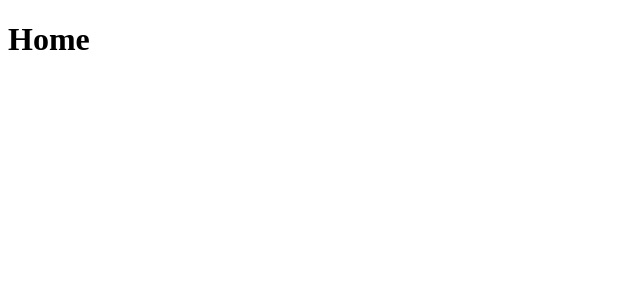
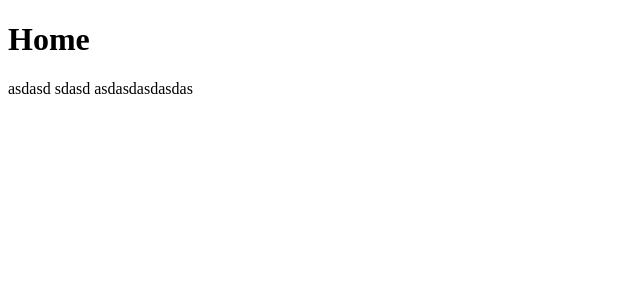
Before and after one commit to lsx-xavier/clone-tabnews, a Next.js app: page / in a window 1280 px wide. Shown: the top 300 px of the page, without its empty margins (0-640 px from the left). Built offline with nearby package versions, Linux system fonts and the light colour scheme.

Commit message:
feat: add the scripts `lin:check` and `lint:fix`

```diff
--- a/package.json
+++ b/package.json
@@ -5,7 +5,8 @@
   "main": "index.js",
   "scripts": {
     "dev": "next dev",
-    "test": "echo \"Error: no test specified\" && exit 1"
+    "lint:check": "prettier --check .",
+    "lint:fix": "prettier --write ."
   },
   "author": "",
   "license": "MIT",
@@ -13,5 +14,8 @@
     "next": "^13.1.6",
     "react": "^18.2.0",
     "react-dom": "^18.2.0"
+  },
+  "devDependencies": {
+    "prettier": "^3.6.2"
   }
 }
--- a/pages/index.js
+++ /dev/null
@@ -1,7 +0,0 @@
-function Home() {
-  return <div>
-      <h1>Home</h1>
-  </div>;
-}
-
-export default Home;
--- /dev/null
+++ b/pages/index.jsx
@@ -0,0 +1,10 @@
+function Home() {
+  return (
+    <div>
+      <h1>Home</h1>
+      asdasd sdasd asdasdasdasdas
+    </div>
+  );
+}
+
+export default Home;
```
Also changed, not shown: 2 other files (tests, documents, lock files or other folders).
